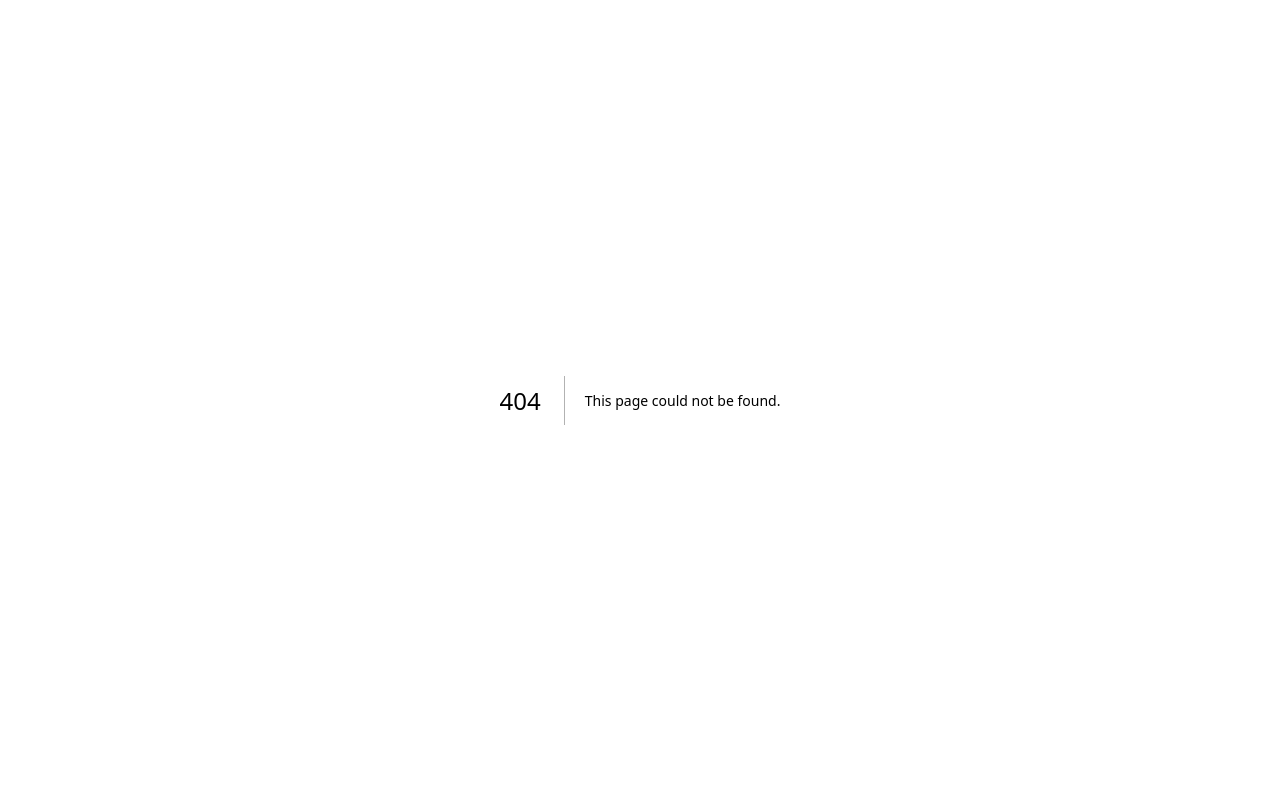
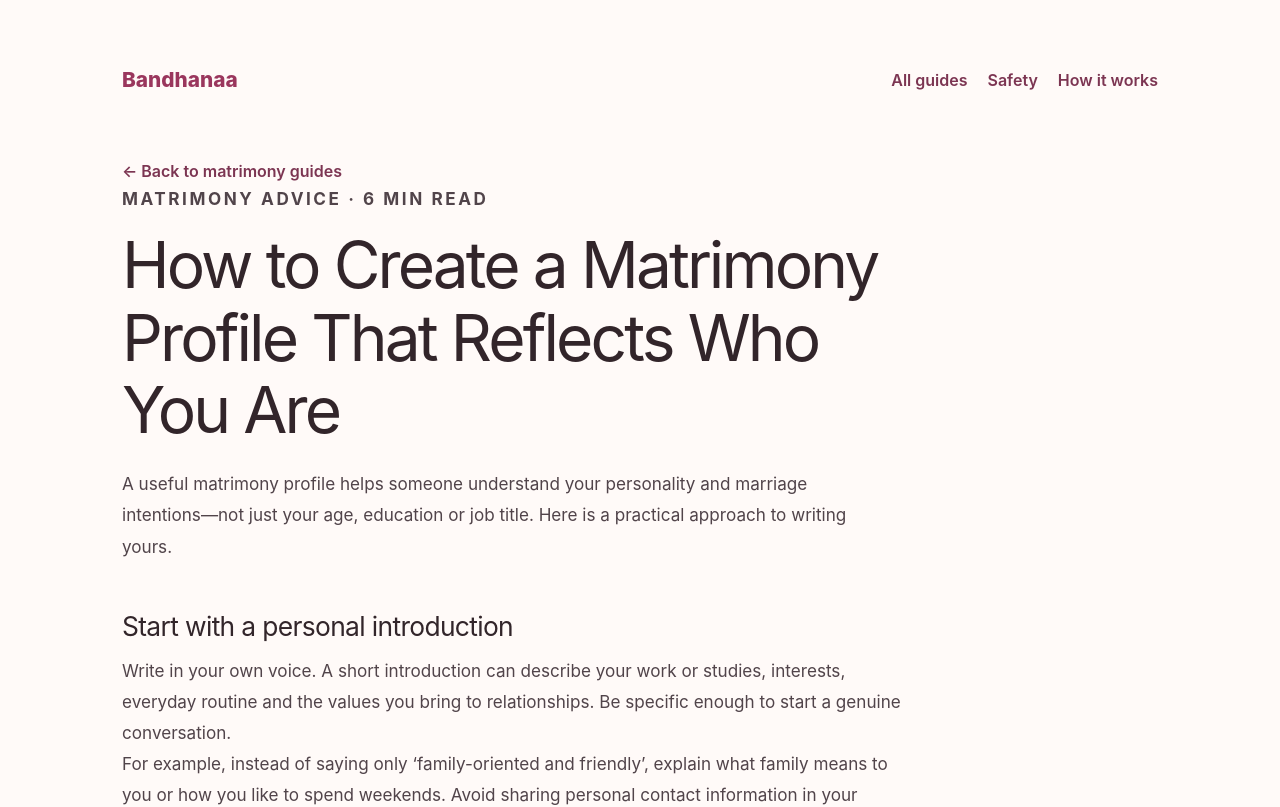
Before and after one commit to skvijay052/bandhanaa, a Next.js app: page /guides/how-to-create-a-matrimony-profile in a window 1280 px wide. Before the commit this address had no page. Shown: the top 807 px of the page. Built offline with nearby package versions, Linux system fonts and the light colour scheme.

Commit message:
Add original SEO matrimony guides and server-rendered content pages

```diff
--- /dev/null
+++ b/app/guides/[slug]/page.tsx
@@ -0,0 +1,63 @@
+import type { Metadata } from "next";
+import Link from "next/link";
+import { notFound } from "next/navigation";
+import { findGuide, guides } from "@/lib/matrimony-guides";
+import { StructuredData } from "@/components/seo/StructuredData";
+import styles from "../guides.module.css";
+
+type Props = { params: Promise<{ slug: string }> };
+export function generateStaticParams() { return guides.map(({ slug }) => ({ slug })); }
+export const dynamicParams = false;
+
+export async function generateMetadata({ params }: Props): Promise<Metadata> {
+  const { slug } = await params;
+  const guide = findGuide(slug);
+  if (!guide) return { title: "Guide not found", robots: { index: false } };
+  const url = `https://bandhanaa.in/guides/${guide.slug}`;
+  return {
+    title: guide.title,
+    description: guide.description,
+    alternates: { canonical: url },
+    robots: { index: true, follow: true },
+    openGraph: { title: guide.title, description: guide.description, url, siteName: "Bandhanaa", type: "article" },
+  };
+}
+
+export default async function GuideArticle({ params }: Props) {
+  const { slug } = await params;
+  const guide = findGuide(slug);
+  if (!guide) notFound();
+  const url = `https://bandhanaa.in/guides/${guide.slug}`;
+  const jsonLd = [
+    { "@context": "https://schema.org", "@type": "Article", headline: guide.title, description: guide.description, url, mainEntityOfPage: url, author: { "@type": "Organization", name: "Bandhanaa" }, publisher: { "@type": "Organization", name: "Bandhanaa", url: "https://bandhanaa.in/" } },
+    { "@context": "https://schema.org", "@type": "BreadcrumbList", itemListElement: [{ "@type": "ListItem", position: 1, name: "Home", item: "https://bandhanaa.in/" }, { "@type": "ListItem", position: 2, name: "Matrimony guides", item: "https://bandhanaa.in/guides" }, { "@type": "ListItem", position: 3, name: guide.title, item: url }] },
+  ];
+  return (
+    <div className={styles.page}>
+      <div className={styles.shell}>
+        <header className={styles.top}><Link href="/" className={styles.brand}>Bandhanaa</Link><nav className={styles.nav} aria-label="Guide navigation"><Link href="/guides">All guides</Link><Link href="/safety">Safety</Link><Link href="/how-it-works">How it works</Link></nav></header>
+        <StructuredData id="article-jsonld" data={jsonLd} />
+        <main className={styles.article}>
+          <Link href="/guides" className={styles.back}>← Back to matrimony guides</Link>
+          <div className={styles.hero}>
+            <p className={styles.eyebrow}>Matrimony advice · {guide.readTime}</p>
+            <h1>{guide.title}</h1>
+            <p className={styles.intro}>{guide.intro}</p>
+          </div>
+          {guide.sections.map((section) => <section key={section.heading}>
+            <h2>{section.heading}</h2>
+            {section.paragraphs.map((paragraph) => <p key={paragraph}>{paragraph}</p>)}
+            {section.points && <ul>{section.points.map((point) => <li key={point}>{point}</li>)}</ul>}
+          </section>)}
+          <section className={styles.faq}>
+            <h2>Frequently asked questions</h2>
+            {guide.faq.map((item) => <div key={item.question}><h3>{item.question}</h3><p>{item.answer}</p></div>)}
+          </section>
+          <section className={styles.cta}><h2>Continue your journey with Bandhanaa</h2><p>Explore a thoughtful matrimony experience focused on compatibility and respectful introductions.</p><Link href="/register">Create your profile</Link></section>
+          <section><h2>Read more matrimony advice</h2><ul>{guides.filter((item) => item.slug !== guide.slug).map((item) => <li key={item.slug}><Link href={`/guides/${item.slug}`}>{item.title}</Link></li>)}</ul></section>
+        </main>
+        <footer className={styles.footer}><Link href="/guides">All guides</Link><Link href="/about">About</Link><Link href="/privacy">Privacy</Link></footer>
+      </div>
+    </div>
+  );
+}
```
